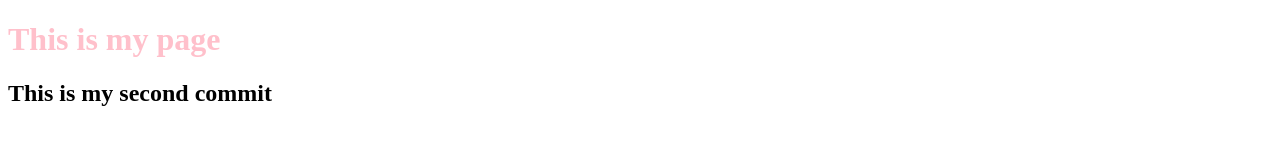
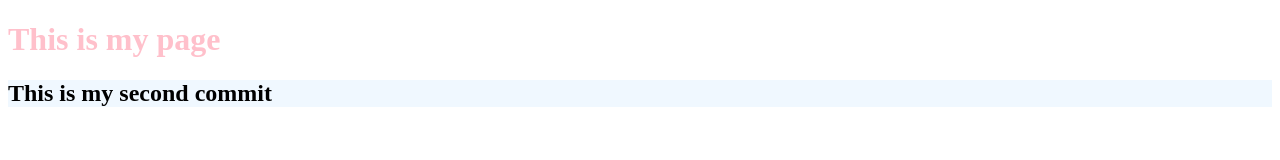
Before and after one commit to SmaranikaM/webfun, a plain HTML site: page index.html in a window 1280 px wide. Drawn offline with Linux system fonts and the light colour scheme.

Commit message:
update css

```diff
--- a/styles.css
+++ b/styles.css
@@ -1,3 +1,6 @@
 h1{
     color: pink;
 }
+h2{
+    background-color: aliceblue;
+}
```
